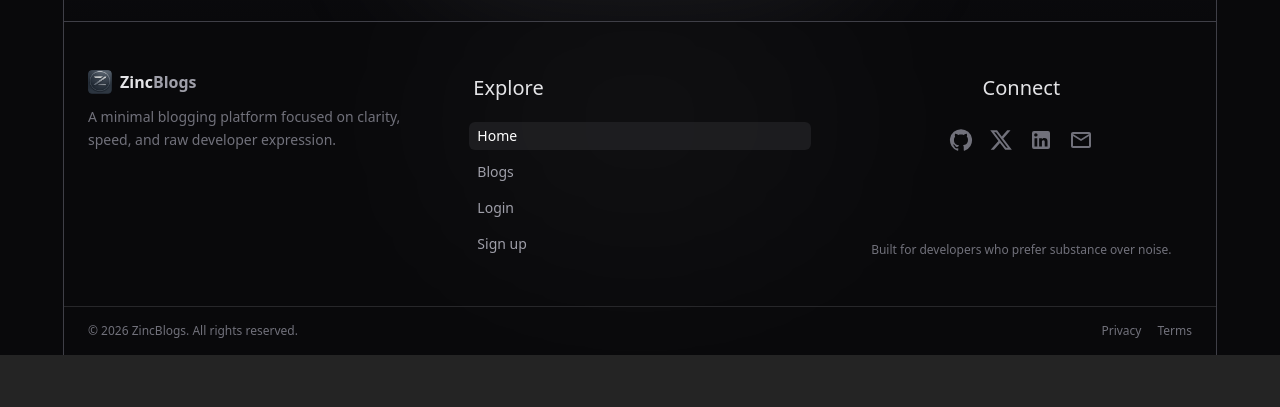
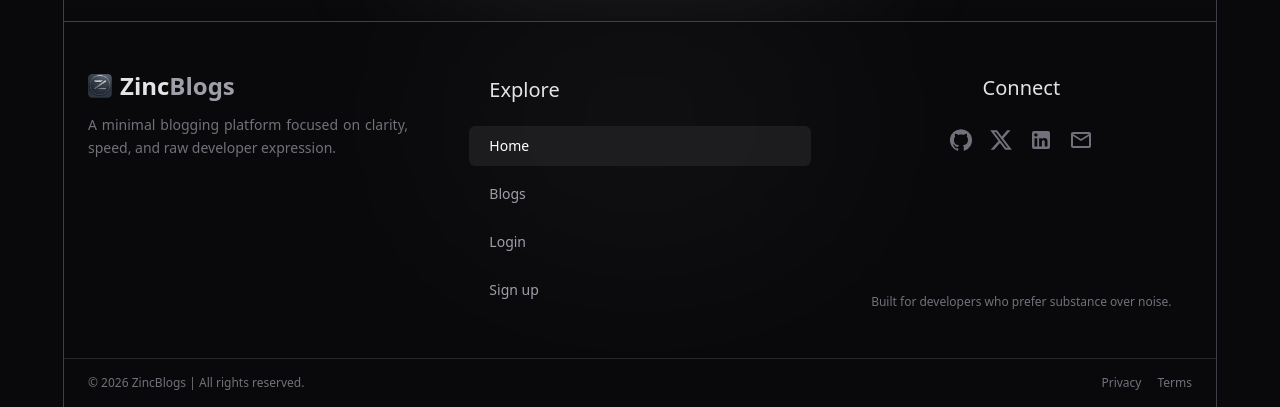
Before and after one commit to iamzehan/ZincBlogs, a React (Vite) app in the folder Frontend/: page / in a window 1280 px wide. Shown: the part 829-1236 px from the top of the page. Before the commit the page ends 1184 px from the top, so only its background shows below. Built offline with nearby package versions, Linux system fonts and the light colour scheme; no server answers.

Commit message:
style: enhance footer layout and typography for improved readability

```diff
--- a/Frontend/src/components/Footer.tsx
+++ b/Frontend/src/components/Footer.tsx
@@ -22,22 +22,22 @@ export default function Footer() {
       <div className="relative max-w-6xl mx-auto px-6 py-12 grid grid-cols-1 md:grid-cols-3 gap-10">
         {/* Brand */}
         <div className="space-y-3">
-          <div className="flex items-center gap-2">
-            <img alt="logo" src="/favicon.png" className="h-6 w-6" />
-            <span className="font-semibold text-zinc-200">
+          <div className="flex items-center gap-2 col-span-1 justify-center md:justify-start">
+            <img alt="logo" src="/favicon.png" className="h-10 md:h-6 aspect-square" />
+            <span className="font-semibold text-zinc-200 text-2xl">
               Zinc<span className="text-zinc-400">Blogs</span>
             </span>
           </div>
 
-          <p className="text-sm text-zinc-500 max-w-xs leading-relaxed text-left">
+          <p className="text-sm text-zinc-500 max-w-xs leading-relaxed text-justify">
             A minimal blogging platform focused on clarity, speed, and raw
             developer expression.
           </p>
         </div>
 
         {/* Navigation */}
-        <div className="flex flex-col w-full gap-2 items-start *:w-full *:text-left">
-          <span className="text-xl font-medium text-zinc-200 mb-2 p-1 w-full text-left">
+        <div className="flex flex-col w-full gap-2 items-center *:px-5 *:place-content-center *:h-10 *:w-full *:lg:text-left">
+          <span className="text-xl font-medium text-zinc-200 mb-2 p-1 w-full lg:text-left">
             Explore
           </span>
 
@@ -103,7 +103,7 @@ export default function Footer() {
       <div className="relative border-t border-zinc-800">
         <div className="max-w-6xl mx-auto px-6 py-4 flex flex-col md:flex-row items-center justify-between text-xs text-zinc-500">
           <span>
-            © {new Date().getFullYear()} ZincBlogs. All rights reserved.
+            © {new Date().getFullYear()} ZincBlogs | All rights reserved.
           </span>
 
           <div className="flex gap-4 mt-2 md:mt-0">
```
